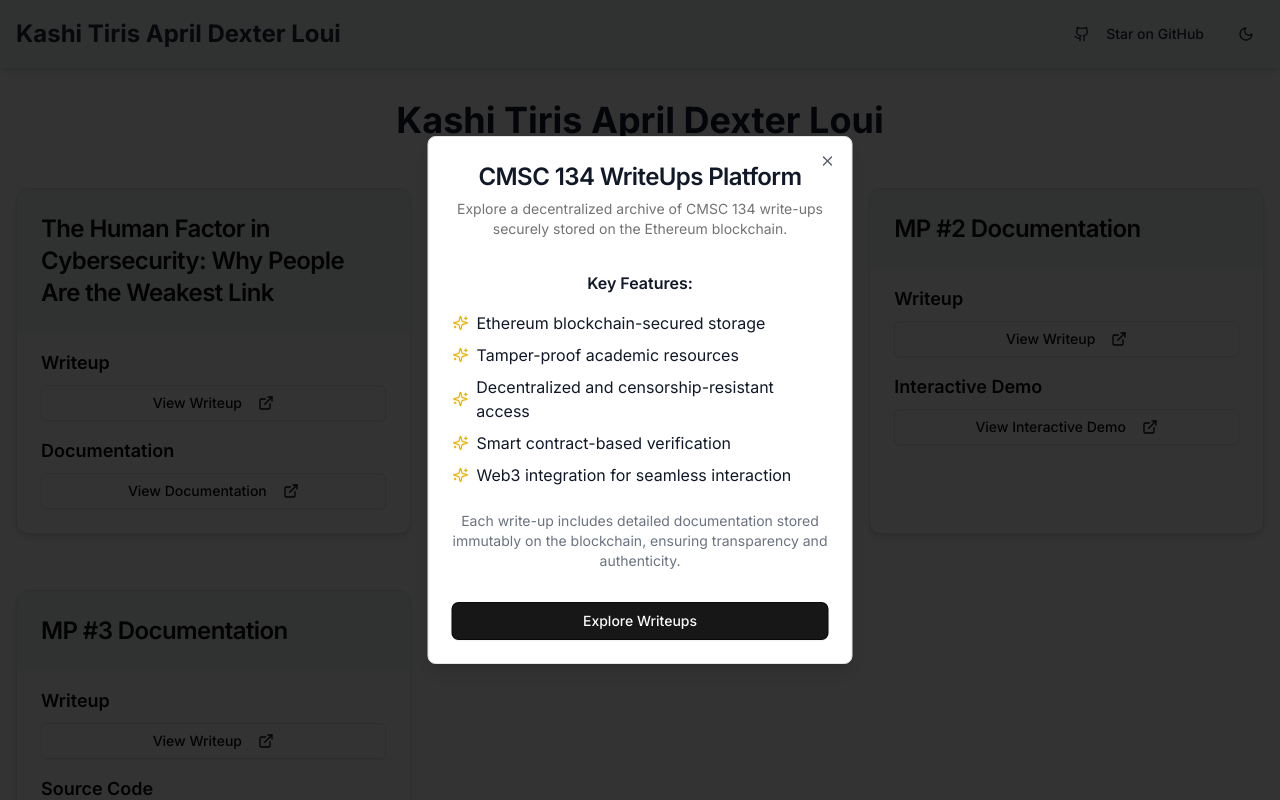
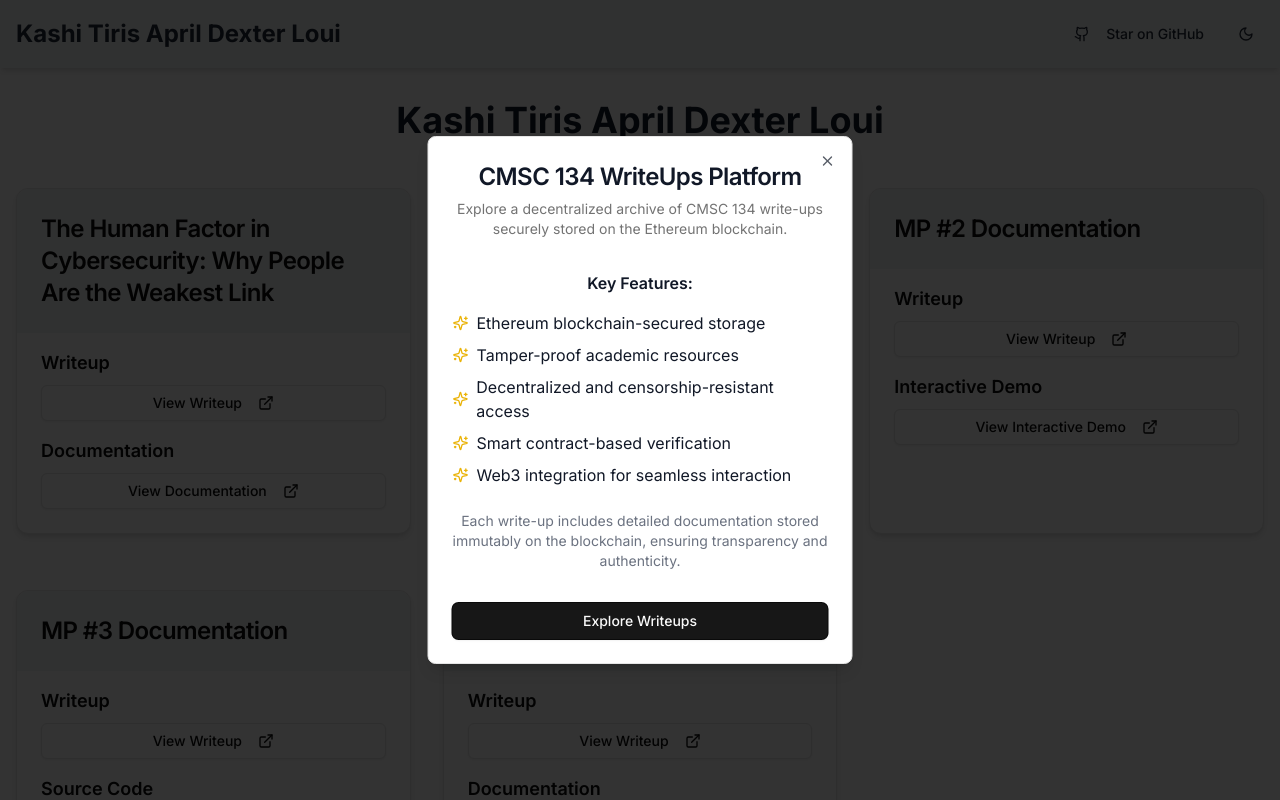
Before and after one commit to rgestudillo/cmsc134-writeups, a Next.js app: page / in a window 1280 px wide. Shown: the top 800 px of the page. Built offline with nearby package versions, Linux system fonts and the light colour scheme.

Commit message:
added writeup 1

```diff
--- a/app/page.tsx
+++ b/app/page.tsx
@@ -47,6 +47,16 @@ export default function Home() {
           web3SectionTitle="Writeup"
           docsSectionTitle="Source Code"
         />
+        <Writeup
+          id={4}
+          title="Writeup 1: Tor-rific or Tor-rible?"
+          web3Link="https://mirror.xyz/0x14995Acf9Dba6F5922e2847E86Eb94BD92D443Ac/oCvTCqmR4br8Ie40bGLBFcob2HhsM_ihUEYtcfHAUdk"
+          docsLink="https://docs.google.com/document/d/e/2PACX-1vRYLm1Xdlfs-CPzPktnhIjsGOl7W3xIeGvAdXchY-N7HSXiJRHTyO1g8T5ZvMtPdeU_bLAaSidOgEAj/pub"
+          web3ButtonTitle="View Writeup"
+          docsButtonTitle="View Documentation"
+          web3SectionTitle="Writeup"
+          docsSectionTitle="Documentation"
+        />
       </div>
     </div>
   )
```
